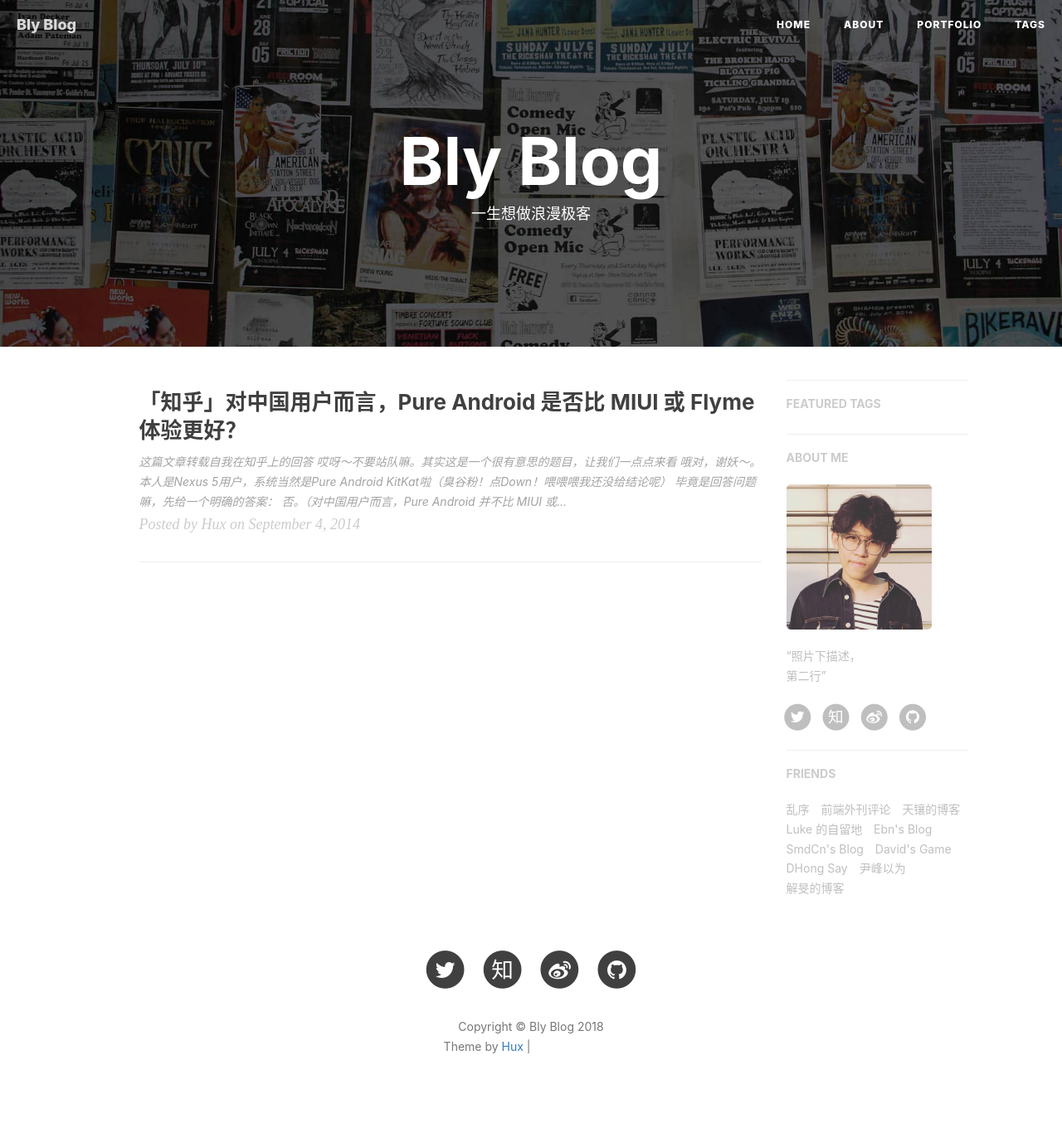
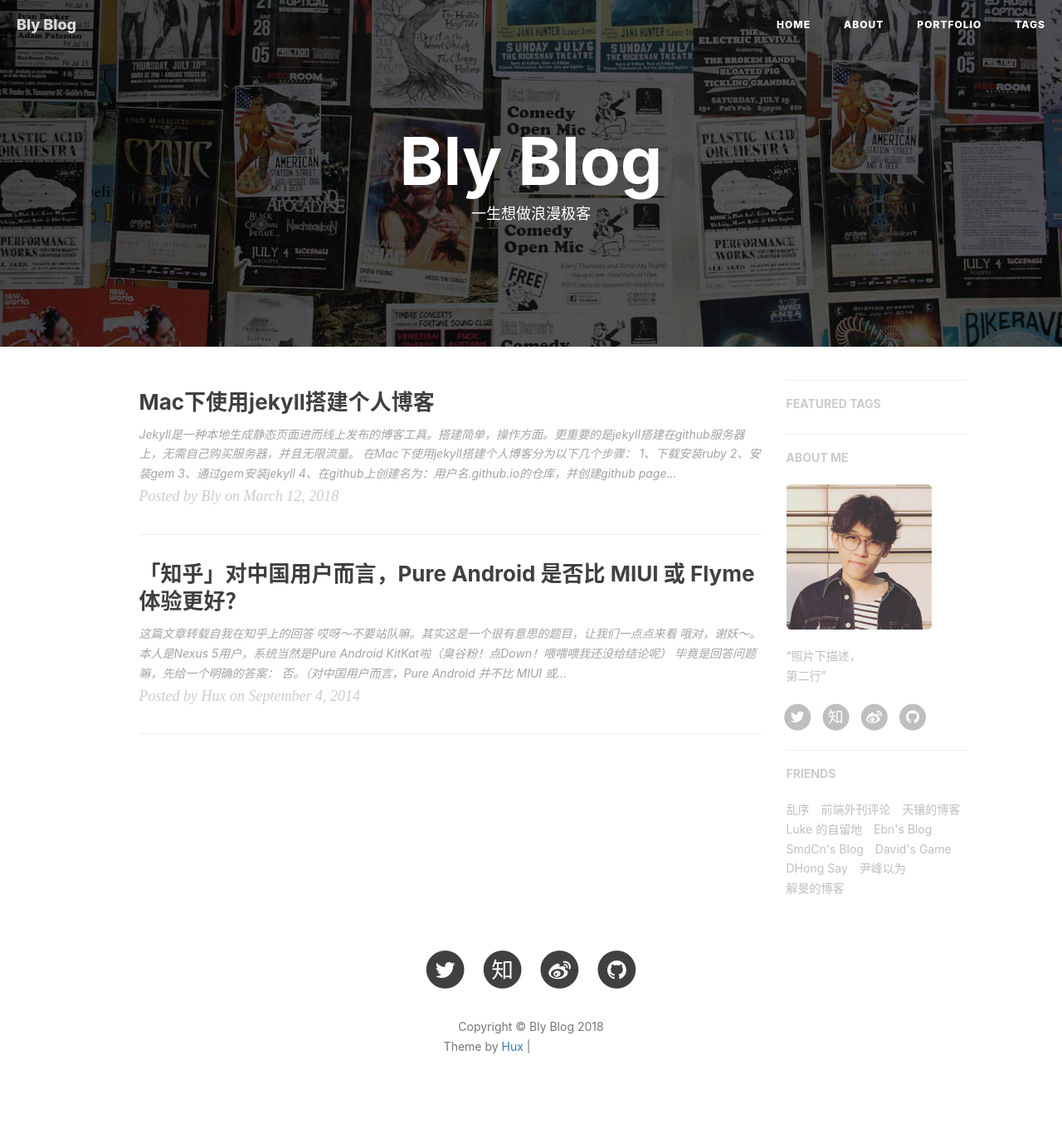
Before and after one commit to blying/blying.github.io, a Jekyll site: the page built from index.html, in a window 1280 px wide. Shown: the whole page at 83% size. Built offline with Jekyll 4.4.1, drawn with Linux system fonts in a browser that asks for light colours; nearby versions of some CDN libraries; the list of posts is cut into pages by our own code; comment, search, counter and statistics services are not loaded; a file with an impossible date is left out; grey boxes are pictures that could not be loaded.

Commit message:
no message

```diff
--- a/_posts/2018-03-12-jekyll-github-blog.markdown.md
+++ b/_posts/2018-03-12-jekyll-github-blog.markdown.md
@@ -1,13 +1,15 @@
+---
+layout:     post
+title:      Mac下使用jekyll搭建个人博客
+subtitle:   ""
+date:       2018-03-12 12:00:00
+author:     "Bly"
+header-img: "img/post-bg-android.jpg"
+tags:
+    - Mac
 ---
 
-layout:     post
-title:      "在Mac下使用Jekyll搭建个人博客"
-subtitle:   ""
-date:       2018-03-012 12:00:00
-author:     "Bly"
-header-img: "img/post-bg-android.jpg"
 
----
 
 Jekyll是一种本地生成静态页面进而线上发布的博客工具。搭建简单，操作方面。更重要的是jekyll搭建在github服务器上，无需自己购买服务器，并且无限流量。
 
```
